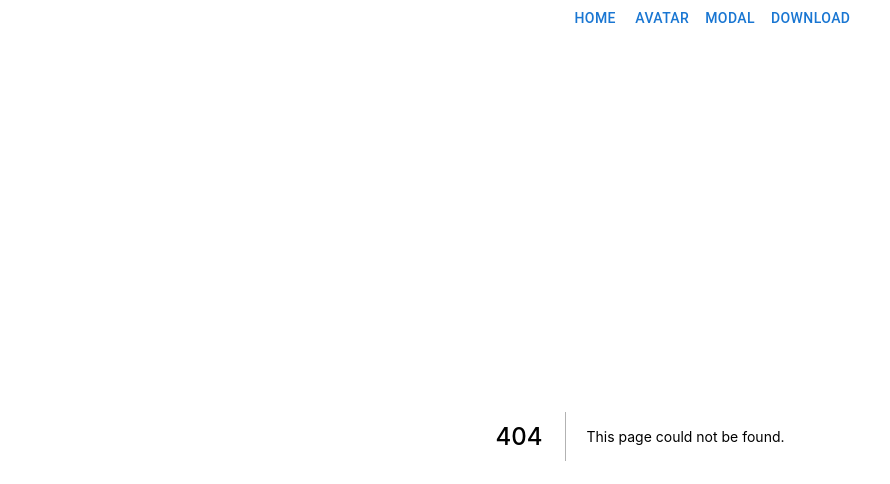
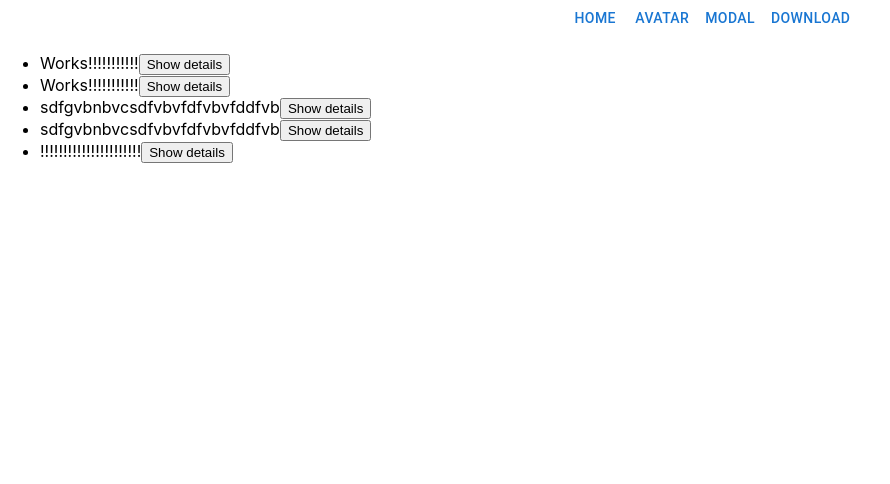
Before and after one commit to OleksiiPro1/next-js-all, a Next.js app: page /feedback in a window 1280 px wide. Before the commit this address had no page. Shown: the top 484 px of the page, without its empty margins (0-890 px from the left). Built offline with nearby package versions, Linux system fonts and the light colour scheme.

Commit message:
feedbackData

```diff
--- a/data/feedback.json
+++ b/data/feedback.json
@@ -1 +1 @@
-[{"id":"2022-11-24T10:28:07.014Z","email":"test777@test.ua","text":"Works!!!!!!!!!!!"},{"id":"2022-11-24T10:46:28.993Z","email":"test777@test.ua","text":"Works!!!!!!!!!!!"}]
+[{"id":"2022-11-24T10:28:07.014Z","email":"test777@test.ua","text":"Works!!!!!!!!!!!"},{"id":"2022-11-24T10:46:28.993Z","email":"test777@test.ua","text":"Works!!!!!!!!!!!"},{"id":"2022-11-24T12:05:34.007Z","email":"ukr.top@ukr.net","text":"sdfgvbnbvcsdfvbvfdfvbvfddfvb"},{"id":"2022-11-24T12:05:34.849Z","email":"ukr.top@ukr.net","text":"sdfgvbnbvcsdfvbvfdfvbvfddfvb"},{"id":"2022-11-24T12:05:58.980Z","email":"alexey@spoon.tech","text":"!!!!!!!!!!!!!!!!!!!!!!"}]
--- /dev/null
+++ b/pages/api/[feedbackId].js
@@ -0,0 +1,11 @@
+import { buildFeedbackPath, extractFeedback } from './feedback';
+
+export default function handler(req, res) {
+  const feedbackId = req.query.feedbackId;
+  const filePath = buildFeedbackPath();
+  const feedbackData = extractFeedback(filePath);
+  const selectedFeedback = feedbackData.find(
+    (feedback) => feedback.id === feedbackId,
+  );
+  res.status(200).json({ feedback: selectedFeedback });
+}
--- a/pages/api/feedback.js
+++ b/pages/api/feedback.js
@@ -1,11 +1,11 @@
 import fs from 'fs';
 import path from 'path';
 
-function buildFeedbackPath() {
+export function buildFeedbackPath() {
   return path.join(process.cwd(), 'data', 'feedback.json');
 }
 
-function extractFeedback(filePath) {
+export function extractFeedback(filePath) {
   const fileData = fs.readFileSync(filePath);
   const data = JSON.parse(fileData);
   return data;
--- /dev/null
+++ b/pages/feedback/index.js
@@ -0,0 +1,38 @@
+import { Fragment, useState } from 'react';
+import { buildFeedbackPath, extractFeedback } from '../api/feedback';
+
+export default function FeedbackPage(props) {
+  const [feedbackData, setFeedbackData] = useState();
+  function loadFeedbackHandler(id) {
+    fetch(`/api/${id}`)
+      .then((response) => response.json())
+      .then((data) => {
+        setFeedbackData(data.feedback);
+      });
+  }
+  return (
+    <Fragment>
+      {feedbackData && <p>{feedbackData.email}</p>}
+      <ul>
+        {props.feedbackItems.map((item) => (
+          <li key={item.id}>
+            {item.text}
+            <button onClick={loadFeedbackHandler.bind(null, item.id)}>
+              Show details
+            </button>
+          </li>
+        ))}
+      </ul>
+    </Fragment>
+  );
+}
+
+export async function getStaticProps() {
+  const filePath = buildFeedbackPath();
+  const data = extractFeedback(filePath);
+  return {
+    props: {
+      feedbackItems: data,
+    },
+  };
+}
```
Also changed, not shown: pages/index.js (+17 -1 lines), pages/feedback/[id}.js (added).
